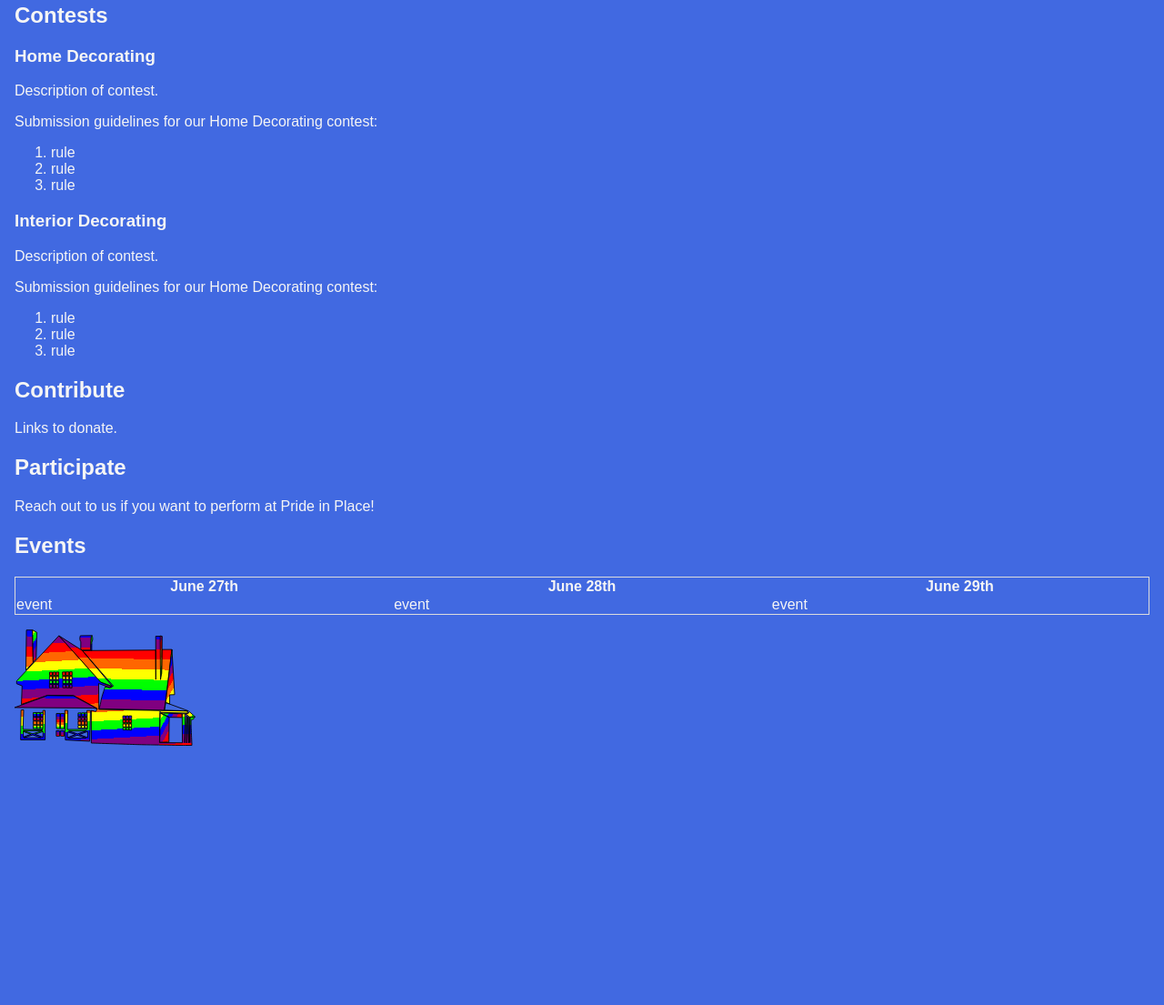
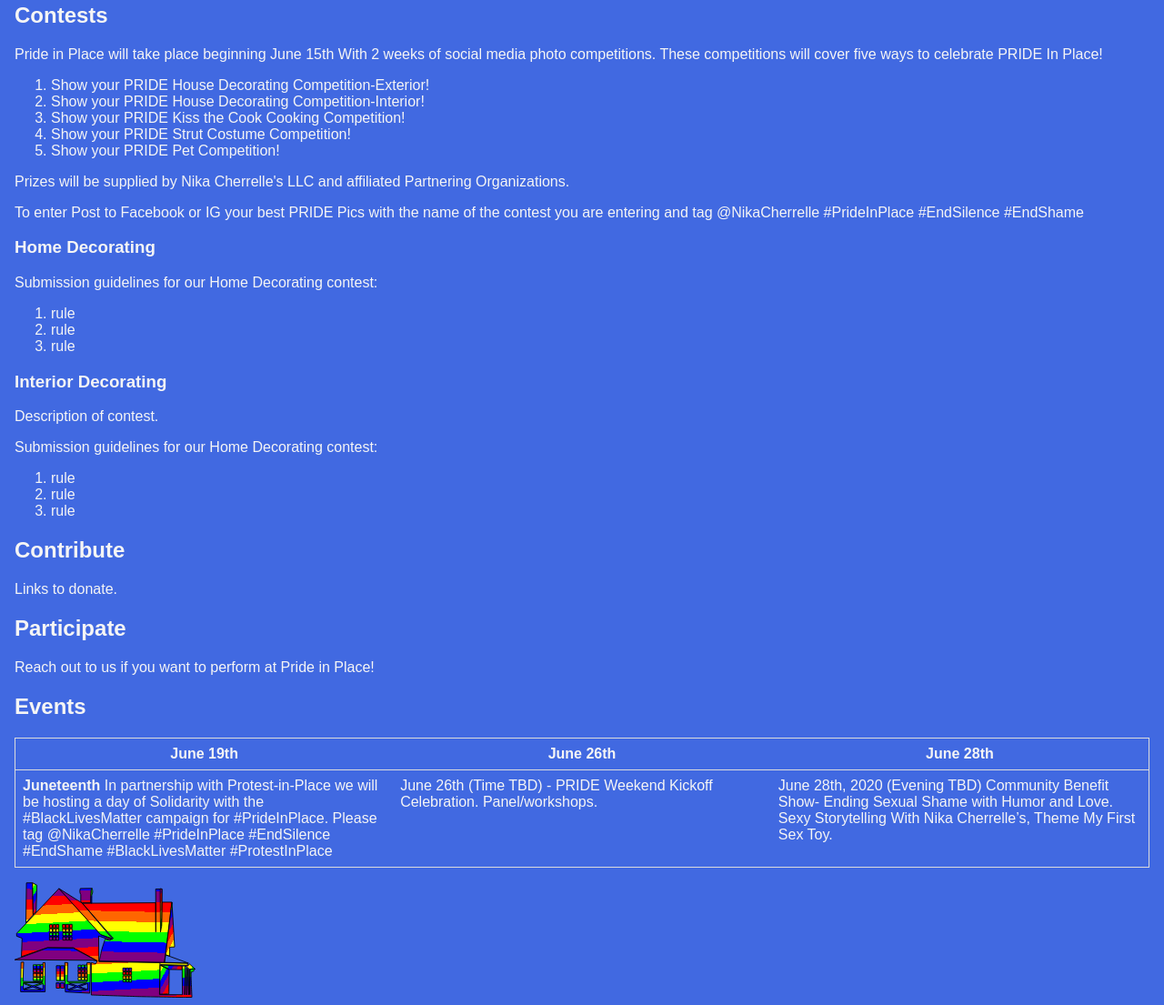
Before and after one commit to jakeoen/pride-in-place, a plain HTML site: page index.html in a window 1280 px wide. Shown: the part 234-1339 px from the top of the page at 91% size. Before the commit the page ends 1062 px from the top, so only its background shows below. Drawn offline with Linux system fonts and the light colour scheme.

Commit message:
Add content for #Contests and #Events

```diff
--- a/index.html
+++ b/index.html
@@ -14,8 +14,18 @@
 	<p>Pride in Place is...</p>
       </section>
       <section><h2>Contests</h2>
+	<p>Pride in Place will take place beginning June 15th With 2 weeks of social media photo competitions. These competitions will cover five ways to celebrate PRIDE In Place!
+	  <ol>
+	    <li>Show your PRIDE House Decorating Competition-Exterior!</li>
+	    <li>Show your PRIDE House Decorating Competition-Interior!</li>
+	    <li>Show your PRIDE Kiss the Cook Cooking Competition!</li>
+	    <li>Show your PRIDE Strut Costume Competition!</li>
+	    <li>Show your PRIDE Pet Competition!</li>
+	  </ol>
+	  Prizes will be supplied by Nika Cherrelle's LLC and affiliated Partnering Organizations.
+	</p>
+	<p>To enter Post to Facebook or IG your best PRIDE Pics with the name of the contest you are entering and tag @NikaCherrelle #PrideInPlace #EndSilence #EndShame</p>
 	<h3>Home Decorating</h3>
-	<p>Description of contest.</p>
 	<p>Submission guidelines for our Home Decorating contest:
 	  <ol>
 	    <li>rule</li>
@@ -41,8 +51,15 @@
       </section>
       <section><h2>Events</h2>
 	<table>
-	  <thead><tr><th>June 27th</th><th>June 28th</th><th>June 29th</th></tr></thead>
-	  <tbody><tr><td>event</td><td>event</td><td>event</td></tr></tbody>
+	  <thead><tr><th>June 19th</th><th>June 26th</th><th>June 28th</th></tr></thead>	  <tbody>
+	    <tr>
+	      <td>
+		<p><strong>Juneteenth</strong>  In partnership with Protest-in-Place we will be hosting a day of Solidarity with the #BlackLivesMatter campaign for #PrideInPlace. Please tag @NikaCherrelle #PrideInPlace #EndSilence #EndShame #BlackLivesMatter #ProtestInPlace</p>
+	      </td>
+	      <td><p>June 26th (Time TBD) - PRIDE Weekend Kickoff Celebration. Panel/workshops.</p></td>
+	      <td><p>June 28th, 2020 (Evening TBD) Community Benefit Show- Ending Sexual Shame with Humor and Love. Sexy Storytelling With Nika Cherrelle’s, Theme My First Sex Toy.</p></td>
+	    </tr>
+	  </tbody>
 	</table>
       </section>
     </main>
--- a/style/base.css
+++ b/style/base.css
@@ -26,6 +26,13 @@ footer::before {
 }
 table, tr, td, thead, tbody {
     color: whitesmoke;
+}
+thead {
+    border-bottom: 1px solid gainsboro;
+}
+td, th {
+    padding: 0.5em;
+    vertical-align: top;
 }
 table {
     table-layout: fixed;
```
